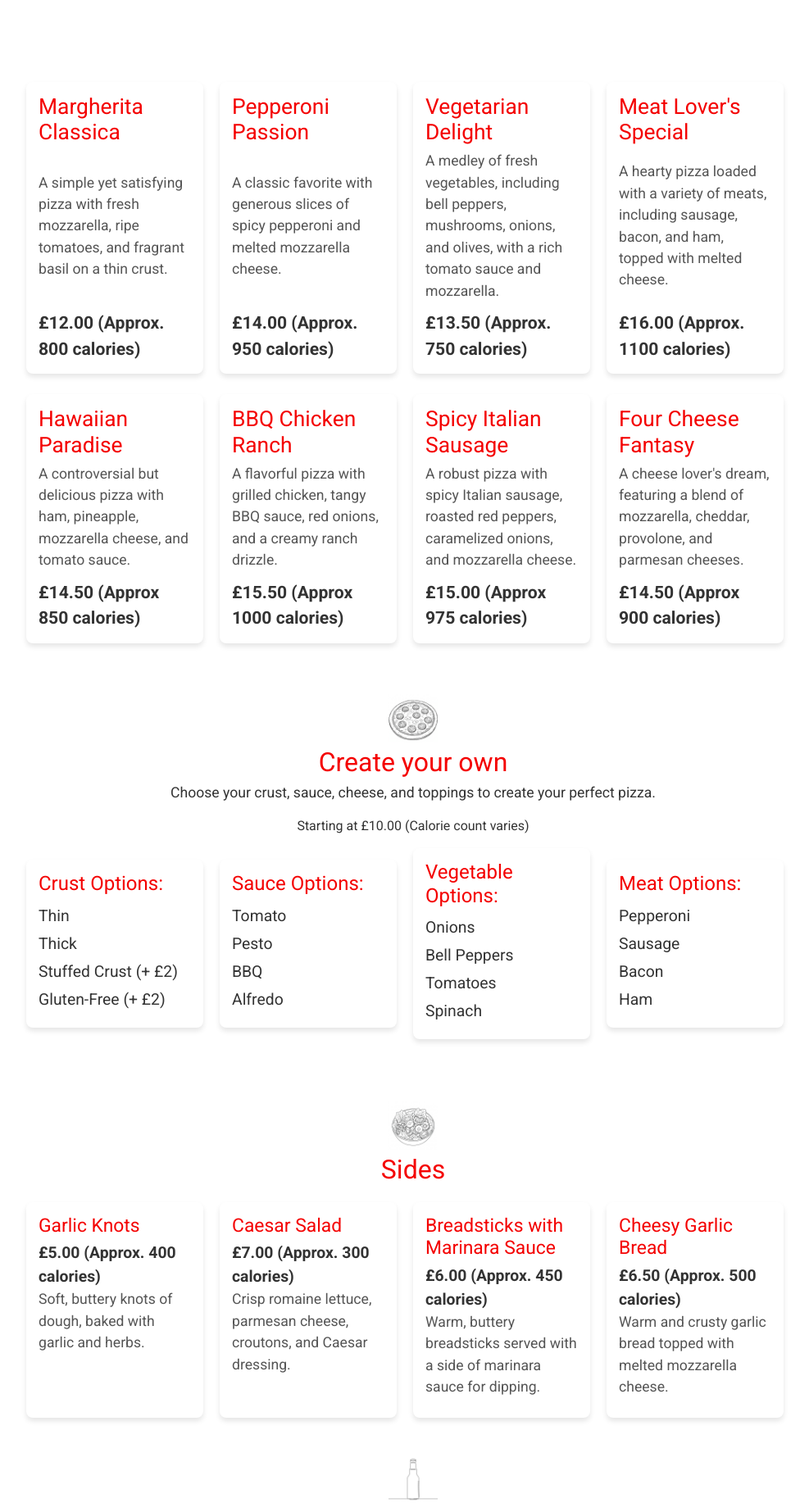
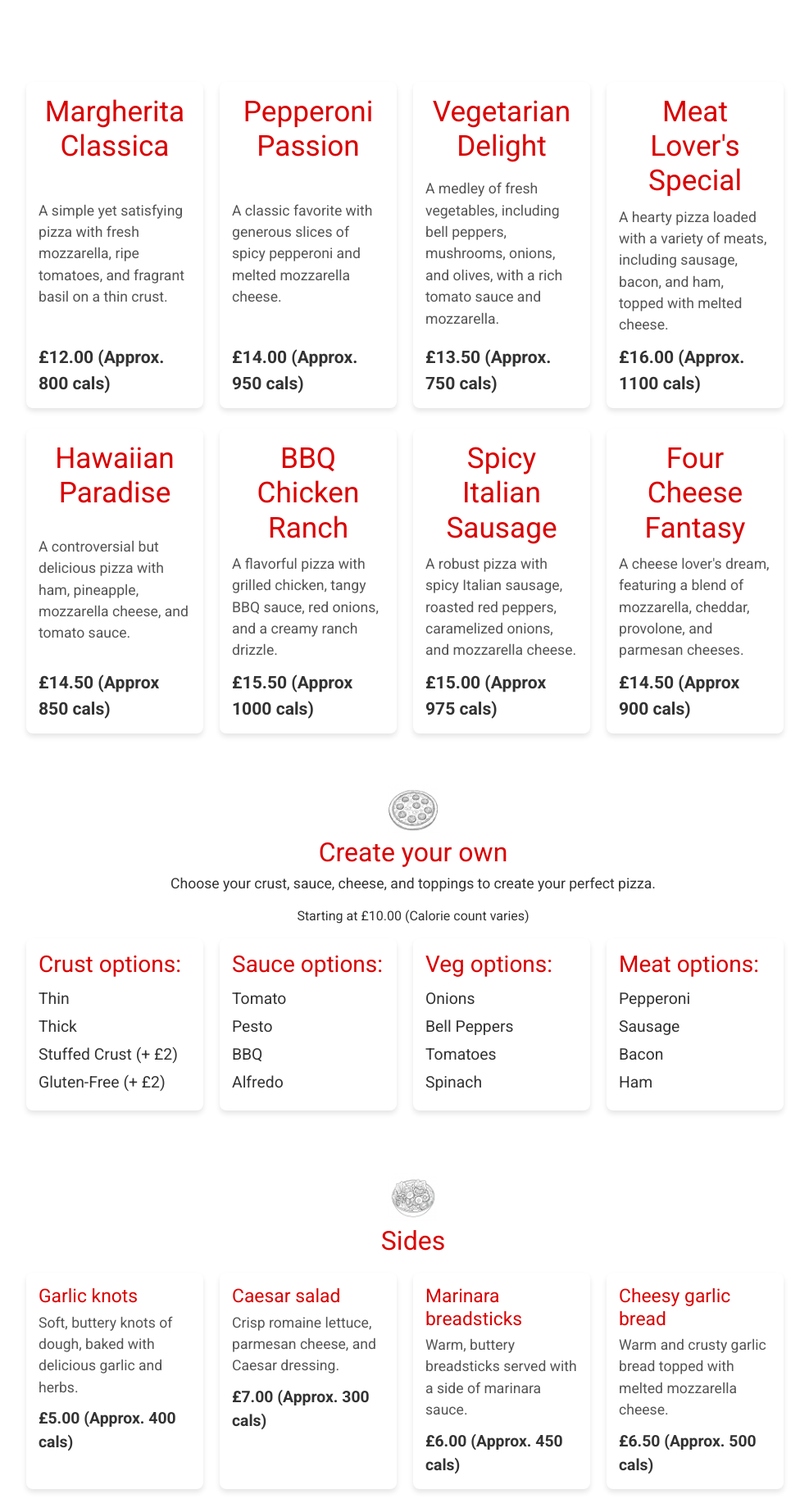
Before and after one commit to Luke-Nicklin/fat-boys-pizza, a Django app: page /menu/menu/ in a window 1280 px wide. Shown: the part 302-2136 px from the top of the page at 82% size, without its empty margins (136-1123 px from the left). Run offline with Django 4.2, Linux system fonts and the light colour scheme; some libraries are stand-ins or nearby versions.

Commit message:
Fix spacing issues on menu. Fix accessibility issues on home page and menu page.

```diff
--- a/booking/static/booking/css/booking.css
+++ b/booking/static/booking/css/booking.css
@@ -89,13 +89,13 @@ a.nav-link {
 }
 
 .btn {
-    background-color: var(--color-primary);
+    background-color: #da0000;
     color: var(--color-background);
     border: var(--color-primary);
 }
 
 .btn-secondary {
-    background-color: gray;
+    background-color: #707070;
     color: var(--color-background);
 }
 
--- a/menu/static/menu/css/menu.css
+++ b/menu/static/menu/css/menu.css
@@ -43,7 +43,7 @@ h2 {
     margin-top: 0px;
     margin-bottom: 10px;
     font-size: 2em;
-    color: #f40000;
+    color: #da0000;
     text-align: center;
 }
 p {
@@ -85,7 +85,7 @@ li {
 
 .pizza-item h3 {
     font-size: 1.5em;
-    color: #f40000;
+    color: #da0000;
     margin-bottom: 5px;
 }
 
@@ -134,8 +134,8 @@ li {
     box-sizing: border-box;
 }
 
-.options-box h4 {
-    color: #f40000;
+.options-box h3 {
+    color: #da0000;
     margin-top: 0;
     margin-bottom: 10px;
 }
@@ -169,7 +169,7 @@ li {
 
 .side-item h3 {
     font-size: 1.3em;
-    color: #f40000;
+    color: #da0000;
     margin-bottom: 5px;
 }
 
@@ -246,7 +246,8 @@ footer {
     }
     .pizza-item-create {
         flex-direction: column;
-        align-items: stretch; /* Make boxes take full width */
+        align-items: center;
+        justify-content: center;
     }
     .options-box {
         width: 90%; /* Adjust width as needed */
--- a/menu/templates/menu/menu.html
+++ b/menu/templates/menu/menu.html
@@ -15,44 +15,44 @@
     <main>
         <ul id="pizza-list">
             <li class="pizza-item">
-                <h3>Margherita Classica</h3>
+                <h2>Margherita Classica</h2>
                 <p>A simple yet satisfying pizza with fresh mozzarella, ripe tomatoes, and fragrant basil on a thin crust.</p>
-                <span>£12.00 (Approx. 800 calories)</span>
+                <span>£12.00 (Approx. 800 cals)</span>
             </li>
             <li class="pizza-item">
-                <h3>Pepperoni Passion</h3>
+                <h2>Pepperoni Passion</h2>
                 <p>A classic favorite with generous slices of spicy pepperoni and melted mozzarella cheese.</p>
-                <span>£14.00 (Approx. 950 calories)</span>
+                <span>£14.00 (Approx. 950 cals)</span>
             </li>
             <li class="pizza-item">
-                <h3>Vegetarian Delight</h3>
+                <h2>Vegetarian Delight</h2>
                 <p>A medley of fresh vegetables, including bell peppers, mushrooms, onions, and olives, with a rich tomato sauce and mozzarella.</p>
-                <span>£13.50 (Approx. 750 calories)</span>
+                <span>£13.50 (Approx. 750 cals)</span>
             </li>
             <li class="pizza-item">
-                <h3>Meat Lover's Special</h3>
+                <h2>Meat Lover's Special</h2>
                 <p>A hearty pizza loaded with a variety of meats, including sausage, bacon, and ham, topped with melted cheese.</p>
-                <span>£16.00 (Approx. 1100 calories)</span>
+                <span>£16.00 (Approx. 1100 cals)</span>
             </li>
             <li class="pizza-item">
-                <h3>Hawaiian Paradise</h3>
+                <h2>Hawaiian Paradise</h2>
                 <p>A controversial but delicious pizza with ham, pineapple, mozzarella cheese, and tomato sauce.</p>
-                <span>£14.50 (Approx 850 calories)</span>
+                <span>£14.50 (Approx 850 cals)</span>
             </li>
             <li class="pizza-item">
-                <h3>BBQ Chicken Ranch</h3>
+                <h2>BBQ Chicken Ranch</h2>
                 <p>A flavorful pizza with grilled chicken, tangy BBQ sauce, red onions, and a creamy ranch drizzle.</p>
-                <span>£15.50 (Approx 1000 calories)</span>
+                <span>£15.50 (Approx 1000 cals)</span>
             </li>
             <li class="pizza-item">
-                <h3>Spicy Italian Sausage</h3>
+                <h2>Spicy Italian Sausage</h2>
                 <p>A robust pizza with spicy Italian sausage, roasted red peppers, caramelized onions, and mozzarella cheese.</p>
-                <span>£15.00 (Approx 975 calories)</span>
+                <span>£15.00 (Approx 975 cals)</span>
             </li>
             <li class="pizza-item">
-                <h3>Four Cheese Fantasy</h3>
+                <h2>Four Cheese Fantasy</h2>
                 <p>A cheese lover's dream, featuring a blend of mozzarella, cheddar, provolone, and parmesan cheeses.</p>
-                <span>£14.50 (Approx 900 calories)</span>
+                <span>£14.50 (Approx 900 cals)</span>
             </li>
         </ul>
 
@@ -65,7 +65,7 @@
         <ul>
         <li class="pizza-item-create">
             <div class="options-box">
-                <h4>Crust Options:</h4>
+                <h3>Crust options:</h3>
                 <ul>
                     <li>Thin</li>
                     <li>Thick</li>
@@ -75,7 +75,7 @@
             </div>
 
             <div class="options-box">
-                <h4>Sauce Options:</h4>
+                <h3>Sauce options:</h3>
                 <ul>
                     <li>Tomato</li>
                     <li>Pesto</li>
@@ -85,7 +85,7 @@
             </div>
 
             <div class="options-box">
-                <h4>Vegetable Options:</h4>
+                <h3>Veg options:</h3>
                 <ul>
                     <li>Onions</li>
                     <li>Bell Peppers</li>
@@ -95,7 +95,7 @@
             </div>
 
             <div class="options-box">
-                <h4>Meat Options:</h4>
+                <h3>Meat options:</h3>
                 <ul>
                     <li>Pepperoni</li>
                     <li>Sausage</li>
@@ -111,24 +111,24 @@
         </div>
 <ul id="sides-list">
     <li class="side-item">
-        <h3>Garlic Knots</h3>
-        <span>£5.00 (Approx. 400 calories)</span>
-        <p>Soft, buttery knots of dough, baked with garlic and herbs.</p>
+        <h3>Garlic knots</h3>
+        <p>Soft, buttery knots of dough, baked with delicious garlic and herbs.</p>
+        <span>£5.00 (Approx. 400 cals)</span>
     </li>
     <li class="side-item">
-        <h3>Caesar Salad</h3>
-        <span>£7.00 (Approx. 300 calories)</span>
-        <p>Crisp romaine lettuce, parmesan cheese, croutons, and Caesar dressing.</p>
+        <h3>Caesar salad</h3>
+        <p>Crisp romaine lettuce, parmesan cheese, and Caesar dressing.</p>
+        <span>£7.00 (Approx. 300 cals)</span>
     </li>
     <li class="side-item">
-        <h3>Breadsticks with Marinara Sauce</h3>
-        <span>£6.00 (Approx. 450 calories)</span>
-        <p>Warm, buttery breadsticks served with a side of marinara sauce for dipping.</p>
+        <h3>Marinara breadsticks</h3>
+        <p>Warm, buttery breadsticks served with a side of marinara sauce.</p>
+        <span>£6.00 (Approx. 450 cals)</span>
     </li>
     <li class="side-item">
-        <h3>Cheesy Garlic Bread</h3>
-        <span>£6.50 (Approx. 500 calories)</span>
+        <h3>Cheesy garlic bread</h3>
         <p>Warm and crusty garlic bread topped with melted mozzarella cheese.</p>
+        <span>£6.50 (Approx. 500 cals)</span>
     </li>
 </ul>
 
--- a/static/css/base.css
+++ b/static/css/base.css
@@ -99,13 +99,13 @@ a.nav-link {
 }
 
 .btn {
-    background-color: var(--color-primary);
+    background-color: #da0000;
     color: var(--color-background);
     border: var(--color-primary);
 }
 
 .btn-secondary {
-    background-color: gray;
+    background-color: #707070;
     color: var(--color-background);
 }
 
```
Also changed, not shown: home/templates/home/index.html (+4 -4 lines).
